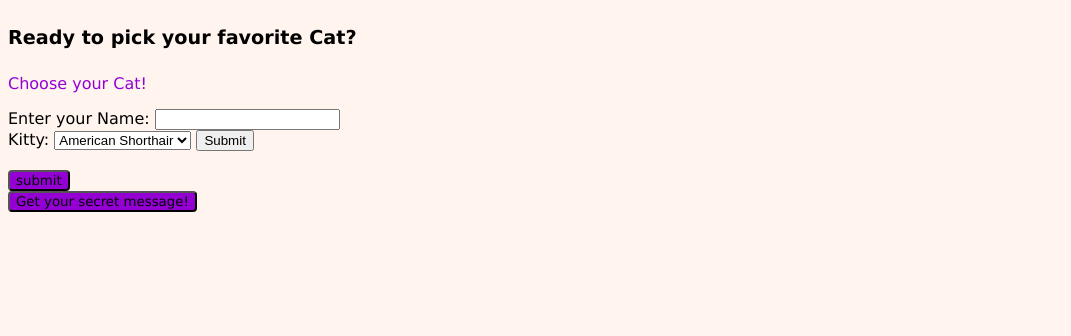
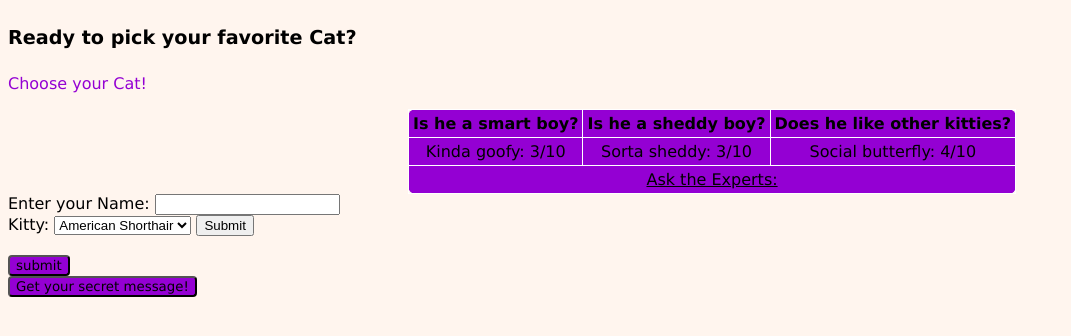
Before and after one commit to tawneejoneskell/CatProject, a website built with webpack: page src/index.html in a window 1280 px wide. Shown: the whole page, without its empty margins (0-1071 px from the left). Built offline with nearby package versions, Linux system fonts and the light colour scheme.

Commit message:
added table

```diff
--- a/src/index.css
+++ b/src/index.css
@@ -23,6 +23,23 @@ h4 {
     font-family: 'Lucida Sans';
     font-size: larger;
 }
+table, th, td {
+    border: 1px solid white;
+    border-radius:8px;
+  border-collapse: collapse;
+  background-color: #9400d3;
+  margin-left:400px;
+}
+th, td {
+    padding-left:4px;
+    padding-right:4px;
+    padding-top: 4px;
+    padding-bottom:4px;
+    text-align: center;
+}
+a:link, a:hover, a:visited, a:active {
+    color:black;
+}
 img {
     border-radius: 4px;
     width: auto;
--- a/src/index.html
+++ b/src/index.html
@@ -12,6 +12,24 @@
     <div ID="container">
         <h4 ID="header"> Ready to pick your favorite Cat?</h4>
         <p> Choose your Cat!</p>
+        <div>
+            <table>
+                <tr>
+                <th> Is he a smart boy?</th>
+                <th> Is he a sheddy boy?</th>
+                <th> Does he like other kitties?</th>
+                </tr>
+                <tr>
+                    <td> Kinda goofy: 3/10</td>
+                    <td> Sorta sheddy: 3/10</td>
+                    <td> Social butterfly: 4/10 </td>
+                </tr>
+                <tr>
+                <td colspan="3"><a href=https://en.wikipedia.org/wiki/American_Shorthair> Ask the Experts:</a></td>
+                </tr>
+                </table>
+            </table>
+        </div>
         <!--
         <a href="https://mysnhu.force.com/mysnhu/s/"> Click here!</a>
         -->
```
